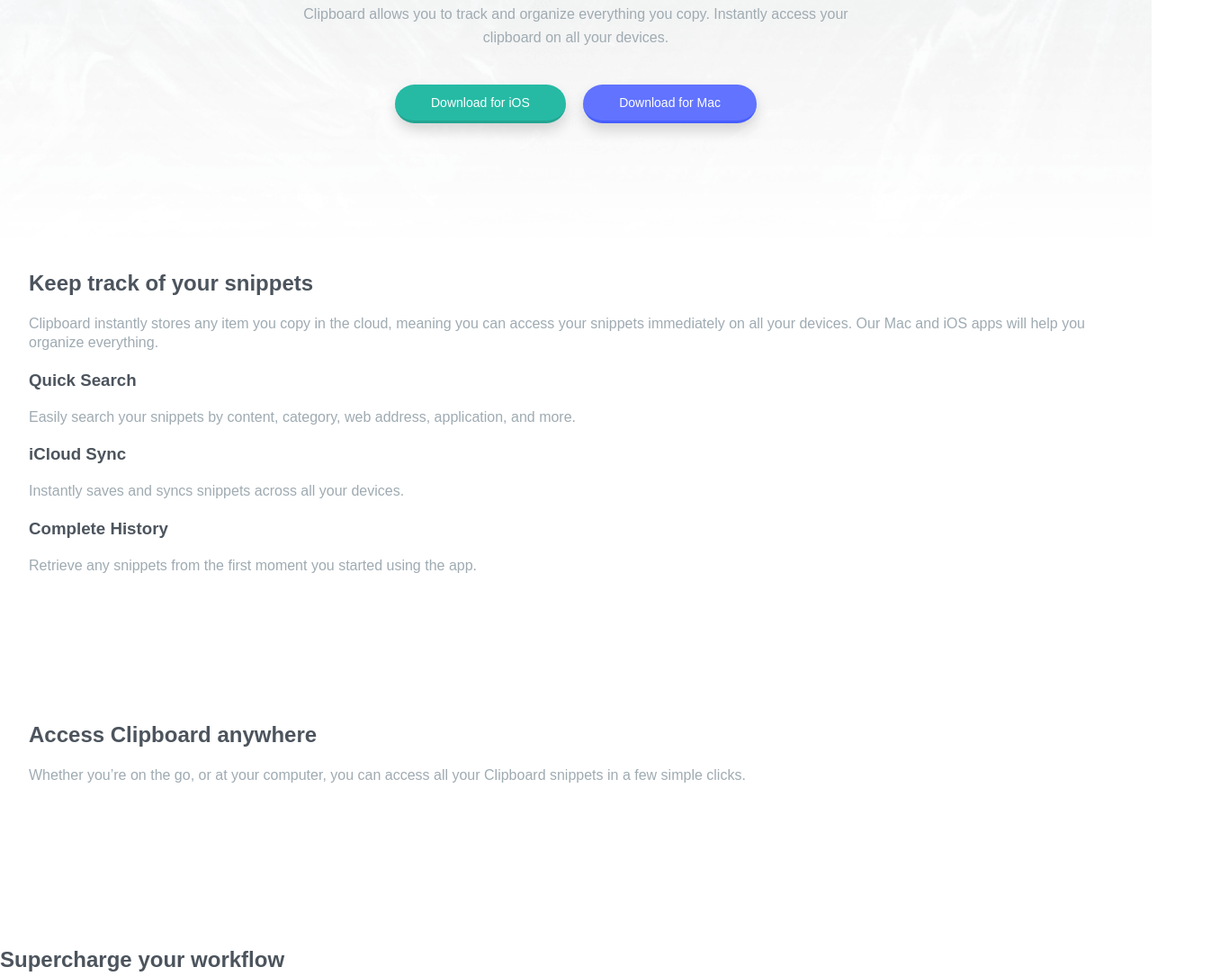
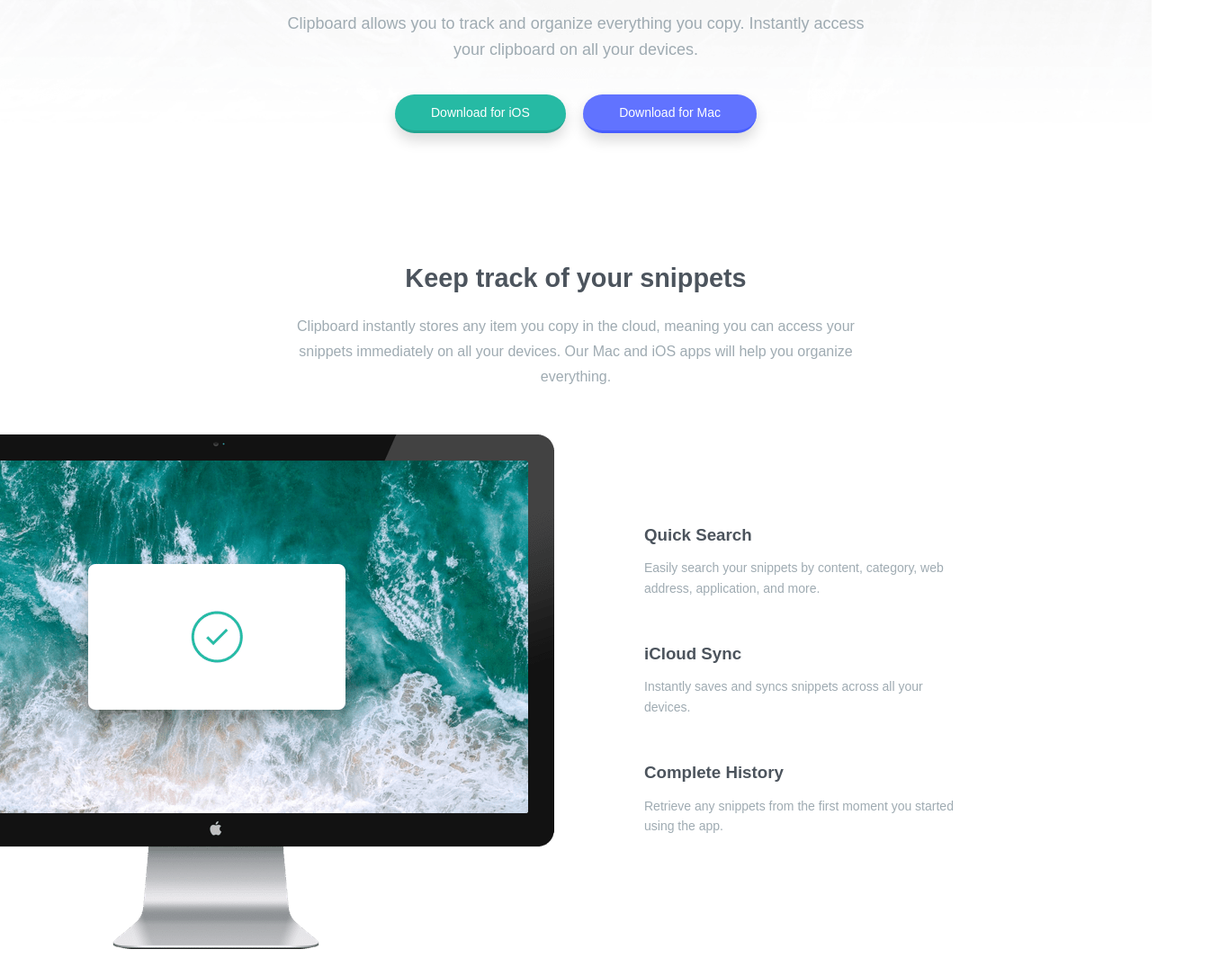
Before and after one commit to nhi-ngo/Frontend-Challenges, a plain HTML site: page clipboard-landing-page-master/index.html in a window 1280 px wide. Shown: the part 330-1415 px from the top of the page at 90% size, 1366 px wide, since content can reach past the window. Drawn offline with Linux system fonts and the light colour scheme; a web font is replaced by a local one.

Commit message:
clipboard styling snippets section

```diff
--- a/clipboard-landing-page-master/index.html
+++ b/clipboard-landing-page-master/index.html
@@ -15,7 +15,7 @@
 
 			<div class="content">
 				<h1>A history of everything you copy</h1>
-				<p class="hero__subheadline">
+				<p class="large hero__subheadline">
 					Clipboard allows you to track and organize everything you copy. Instantly access your clipboard on all your
 					devices.
 				</p>
@@ -24,31 +24,43 @@
 			</div>
 		</section>
 
-		<section class="wrapper">
+		<!-- Snippets -->
+		<section class="snippets wrapper centered">
+			<div class="content">
 				<h2>Keep track of your snippets</h2>
+				<p class="medium snippets__subheadline">
+					Clipboard instantly stores any item you copy in the cloud, meaning you can access your snippets immediately on
+					all your devices. Our Mac and iOS apps will help you organize everything.
+				</p>
+			</div>
 
-			Clipboard instantly stores any item you copy in the cloud, meaning you can access your snippets immediately on all
-			your devices. Our Mac and iOS apps will help you organize everything.
+			<div class="snippets__flex">
+				<div class="snippets__flex--left">
+					<img src="./images/image-computer.png" alt="computer" />
+				</div>
 
+				<div class="snippets__flex--right">
 					<h3>Quick Search</h3>
-
-			Easily search your snippets by content, category, web address, application, and more.
+					<p class="small">Easily search your snippets by content, category, web address, application, and more.</p>
 
 					<h3>iCloud Sync</h3>
-
-			Instantly saves and syncs snippets across all your devices.
+					<p class="small">Instantly saves and syncs snippets across all your devices.</p>
 
 					<h3>Complete History</h3>
-
-			Retrieve any snippets from the first moment you started using the app.
+					<p class="small">Retrieve any snippets from the first moment you started using the app.</p>
+				</div>
+			</div>
 		</section>
 
-		<section class="wrapper">
+		<!-- Access -->
+		<section class="access wrapper centered">
+			<div class="content">
 				<h2>Access Clipboard anywhere</h2>
-			<p>
+				<p class="medium access__subheadline">
 					Whether you’re on the go, or at your computer, you can access all your Clipboard snippets in a few simple
 					clicks.
 				</p>
+			</div>
 			<!-- <img src="./images/image-devices.png" alt="" /> -->
 		</section>
 
--- a/clipboard-landing-page-master/scss/_global.scss
+++ b/clipboard-landing-page-master/scss/_global.scss
@@ -12,15 +12,10 @@
 
 body {
 	font-family: $font__primary;
-	font-size: 0.86rem;
 	line-height: 1.3;
 	color: $grayBlue;
 	margin: 0;
 	padding: 0;
-
-	@include breakpoint(medium) {
-		font-size: 1rem;
-	}
 }
 
 h1,
@@ -32,12 +27,43 @@
 
 h1 {
 	font-size: 1.6rem;
+	margin-top: 50px;
 	margin-bottom: 15px;
-	margin-top: 65px;
 
 	@include breakpoint(medium) {
 		font-size: 2.5rem;
 	}
+}
+
+h2 {
+  font-size: 1.4rem;
+  margin-bottom: 0;
+	@include breakpoint(medium) {
+		font-size: 1.8rem;
+	}
+}
+
+h3 {
+	margin-bottom: -7px;
+}
+
+p {
+  line-height: 1.6;
+  margin-top: 20px;
+	margin-bottom: 50px;
+}
+
+p.large {
+	font-size: 1.125rem;
+}
+
+p.medium {
+	font-size: 1rem;
+	line-height: 1.75;
+}
+
+p.small {
+	font-size: 0.875rem;
 }
 
 button,
@@ -85,13 +111,9 @@
 
 // Helper classes
 .wrapper {
-	padding-bottom: 157px;
+	padding-top: 120px;
 	padding-left: 32px;
 	padding-right: 32px;
-
-	@include breakpoint(large) {
-		padding-bottom: 142px;
-	}
 }
 
 .centered {
--- a/clipboard-landing-page-master/scss/_hero.scss
+++ b/clipboard-landing-page-master/scss/_hero.scss
@@ -2,14 +2,13 @@
 	background-image: url(../images/bg-header-mobile.png);
 	background-size: cover;
 	background-position: center top;
-	padding-top: 100px;
+	// padding-top: 80px;
 
 	@include breakpoint(medium) {
 		background-image: url(../images/bg-header-desktop.png);
 	}
 
 	&__subheadline {
-    margin-bottom: 40px;
-    line-height: 1.6;
+    margin-bottom: 35px;
 	}
 }
--- /dev/null
+++ b/clipboard-landing-page-master/scss/_snippets.scss
@@ -0,0 +1,25 @@
+.snippets {
+	& img {
+		@include breakpoint-less(small) {
+			width: 100%;
+		}
+	}
+
+	@include breakpoint(large) {
+		&__flex {
+			display: flex;
+			align-items: center;
+
+			&--left {
+				margin-left: -50px;
+				margin-right: 100px;
+			}
+
+			&--right {
+				text-align: left;
+				width: 350px;
+				margin-right: 300px;
+			}
+		}
+	}
+}
--- a/clipboard-landing-page-master/scss/styles.scss
+++ b/clipboard-landing-page-master/scss/styles.scss
@@ -1,3 +1,4 @@
 @import "variables";
 @import "global";
 @import "hero";
+@import "snippets";
```
Also changed, not shown: clipboard-landing-page-master/scss/styles.css, 1 other file. Lines whose indentation alone changed are shown as unchanged.
